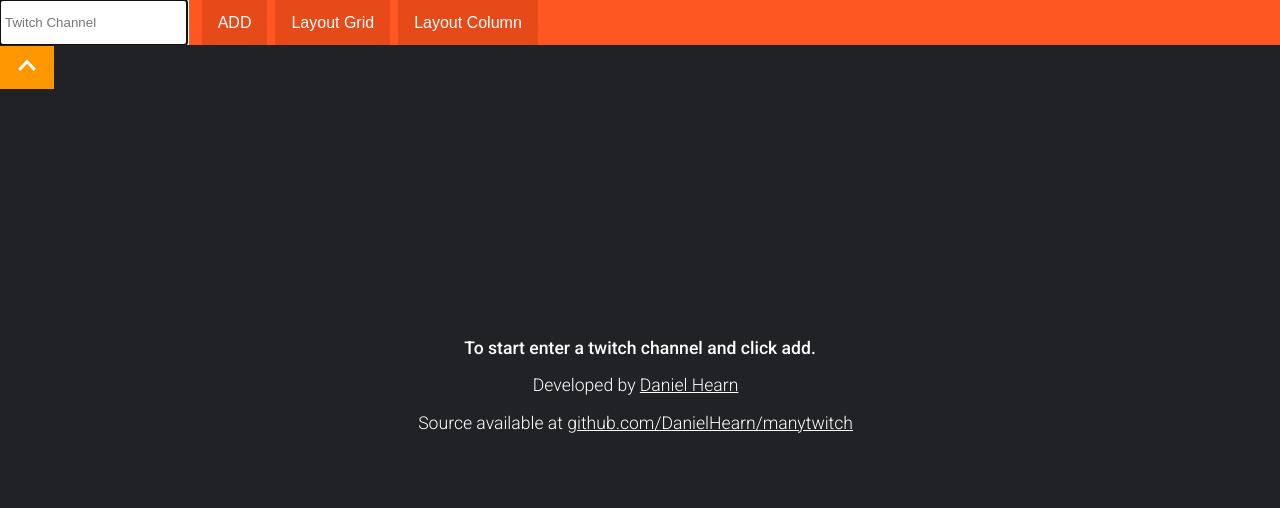
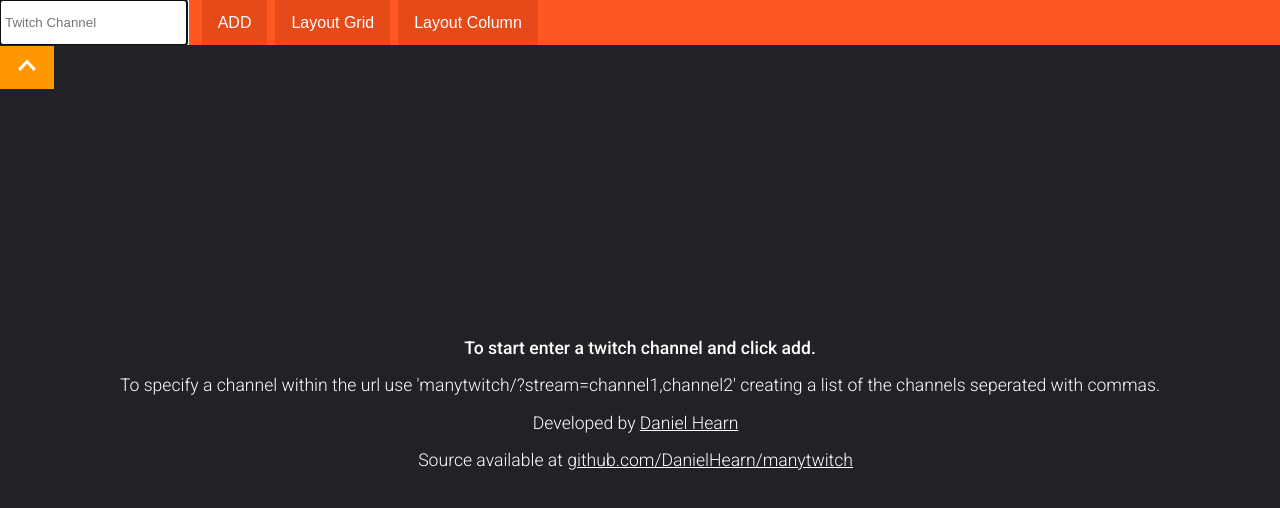
Before and after one commit to DanielHearn/streamist, a plain HTML site: page index.html in a window 1280 px wide. Drawn offline with Linux system fonts and the light colour scheme.

Commit message:
Fix descriptions

```diff
--- a/index.html
+++ b/index.html
@@ -37,6 +37,8 @@
         </nav>
         <section id="intro">
           <p>To start enter a twitch channel and click add.</p>
+          <p>To specify a channel within the url use 'manytwitch/?stream=channel1,channel2'
+          creating a list of the channels seperated with commas.</p>
           <p>Developed by <a href="http://www.danielhearn.co.uk">Daniel Hearn</a></p>
           <p>Source available at <a href="https://github.com/DanielHearn/manytwitch">github.com/DanielHearn/manytwitch</a></p>
         </section>
```
Also changed, not shown: README.md.
